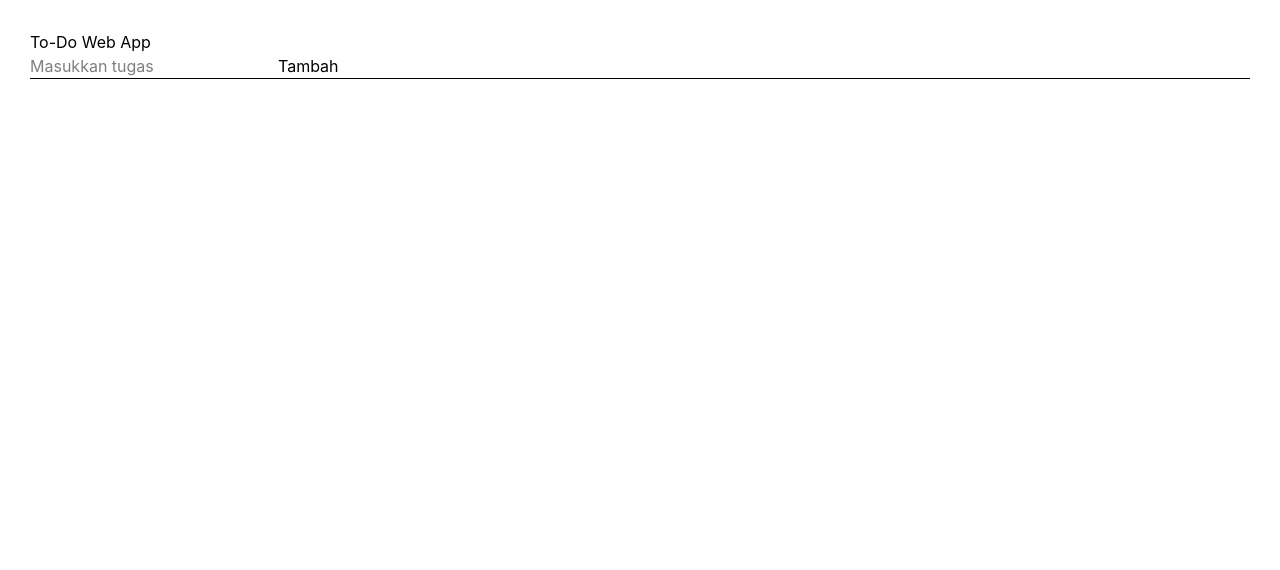
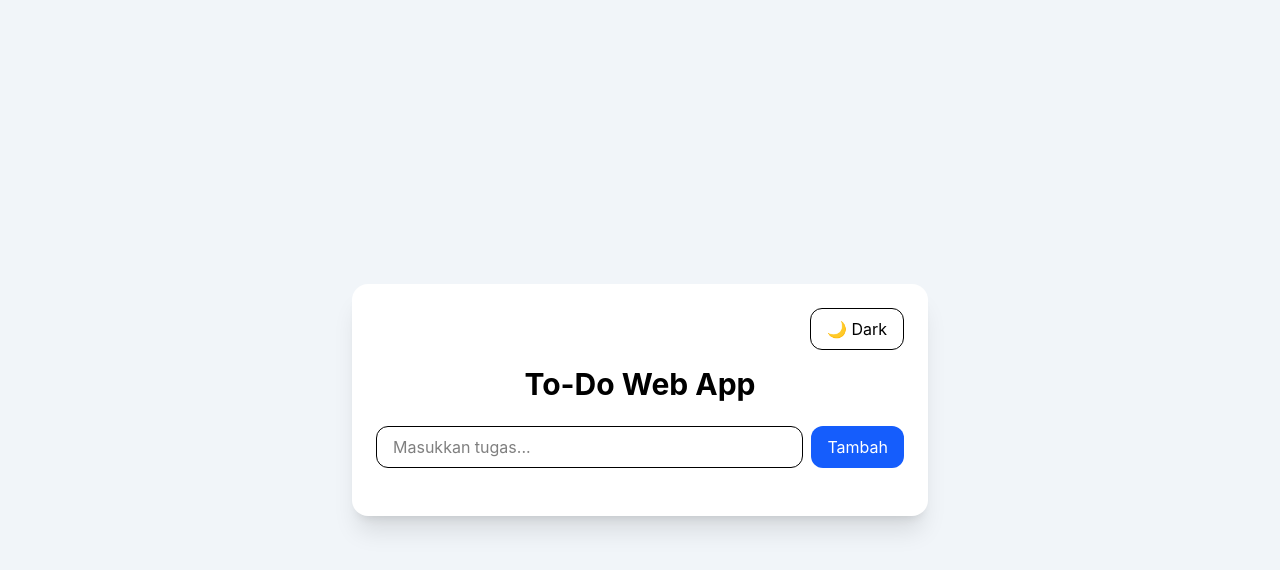
Before and after one commit to andarass/todo-list-pro-python, a React (Vite) app in the folder frontend/: page / in a window 1280 px wide. Shown: the top 570 px of the page. Built offline with nearby package versions, Linux system fonts and the light colour scheme.

Commit message:
add editTugas for update isi tugas (diff with toggleDone cause it is for update status tugas selesai

```diff
--- a/frontend/src/App.tsx
+++ b/frontend/src/App.tsx
@@ -16,11 +16,31 @@ function App() {
 
   const [input, setInput] = useState("");
 
+  const [darkMode, setDarkMode] = useState(() => {
+    const data = localStorage.getItem("darkMode");
+    return data === "true";
+  });
+
+  useEffect(() => {
+    localStorage.setItem("darkMode", String(darkMode));
+  }, [darkMode]);
+
   function tambahTugas() {
     if (input.trim() === "") return;
 
     setTodos([...todos, { text: input, done: false }]);
     setInput("");
+  }
+
+  function editTugas(indexEdit: number) {
+    const textBaru = prompt("Edit tugas:", todos[indexEdit].text);
+
+    if (!textBaru || textBaru.trim() === "") return;
+
+    const tugasBaru = [...todos];
+    tugasBaru[indexEdit].text = textBaru;
+
+    setTodos(tugasBaru);
   }
 
   function hapusTugas(indexHapus: number) {
@@ -35,31 +55,85 @@ function App() {
   }
 
   return (
-    <div style={{ padding: "30px" }}>
-      <h1>To-Do Web App</h1>
+    <div
+      className={`min-h-screen flex items-center justify-center p-4 ${
+        darkMode ? "bg-slate-900" : "bg-slate-100"
+      }`}
+    >
+      <div
+        className={`w-full max-w-xl rounded-2xl shadow-xl p-6 ${
+          darkMode ? "bg-slate-800 text-white" : "bg-white text-black"
+        }`}
+      >
+        <div className="flex justify-end mb-4">
+          <button
+            onClick={() => setDarkMode(!darkMode)}
+            className="px-4 py-2 rounded-xl border"
+          >
+            {darkMode ? "☀ Light" : "🌙 Dark"}
+          </button>
+        </div>
+        <h1 className="text-3xl font-bold text-center mb-6">To-Do Web App</h1>
 
+        <div className="flex gap-2 mb-6">
           <input
             type="text"
-        placeholder="Masukkan tugas"
+            placeholder="Masukkan tugas..."
             value={input}
             onChange={(e) => setInput(e.target.value)}
+            className="flex-1 border rounded-xl px-4 py-2 outline-none focus:ring-2 focus:ring-blue-500"
           />
 
-      <button onClick={tambahTugas}>Tambah</button>
+          <button
+            onClick={tambahTugas}
+            className="bg-blue-600 text-white px-4 py-2 rounded-xl hover:bg-blue-700"
+          >
+            Tambah
+          </button>
+        </div>
 
-      <hr />
+        <div className="space-y-3">
+          {todos.map((todo, index) => (
+            <div
+              key={index}
+              className={`flex items-center justify-between p-3 rounded-xl ${
+                darkMode ? "bg-slate-700" : "bg-slate-50"
+              }`}
+            >
+              <span
+                className={`flex-1 ${
+                  todo.done ? "line-through text-gray-400" : ""
+                }`}
+              >
+                {todo.text}
+              </span>
 
-      {todos.map((todo, index) => (
-        <div key={index}>
-          <span style={{ textDecoration: todo.done ? "line-through" : "none" }}>
-            {index + 1}. {todo.text}
-          </span>
-          <button onClick={() => toggleDone(index)}>
-            {todo.done ? "Batal" : "Selesai"}
+              <div className="flex gap-2 ml-3">
+                <button
+                  onClick={() => toggleDone(index)}
+                  className="bg-green-500 text-white px-3 py-1 rounded-lg hover:bg-green-600"
+                >
+                  ✔
                 </button>
-          <button onClick={() => hapusTugas(index)}>Hapus</button>
+
+                <button
+                  onClick={() => editTugas(index)}
+                  className="bg-yellow-500 text-white px-3 py-1 rounded-lg hover:bg-yellow-600"
+                >
+                  ✏
+                </button>
+
+                <button
+                  onClick={() => hapusTugas(index)}
+                  className="bg-red-500 text-white px-3 py-1 rounded-lg hover:bg-red-600"
+                >
+                  ✕
+                </button>
+              </div>
             </div>
           ))}
+        </div>
+      </div>
     </div>
   );
 }
```
Lines whose indentation alone changed are shown as unchanged.
